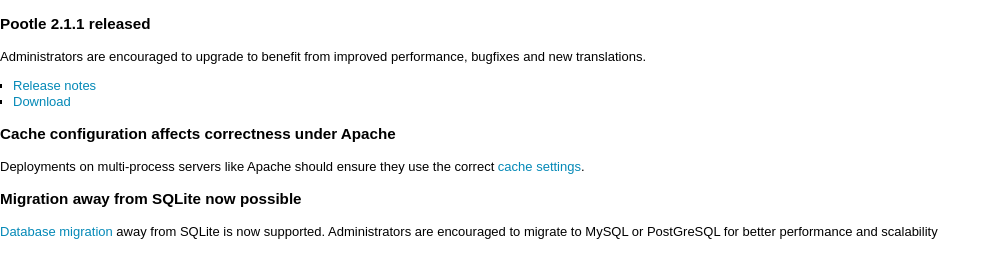
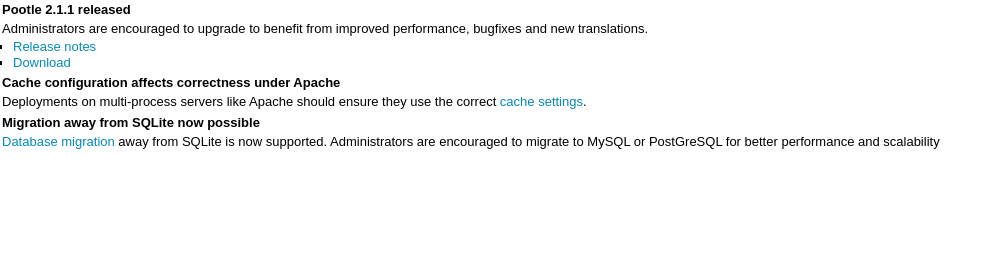
Before and after one commit to translate/pootle-dashboard, a plain HTML site: page new.html in a window 1280 px wide. Shown: the whole page, without its empty margins (0-1002 px from the left). Drawn offline with Linux system fonts and the light colour scheme; no server answers.

Commit message:
Update style.css

```diff
--- a/style.css
+++ b/style.css
@@ -63,3 +63,20 @@ div#rss-alerts li
 {
     list-style-type: square;
 }
+
+h3 {
+    font-size: 13px;
+}
+
+h3, p {
+    margin: 1px;
+    padding: 1px;
+}
+
+.ialert {
+    margin-bottom: 3px;
+}
+
+#rss-alerts {
+    margin-bottom: 10px;
+}
```
